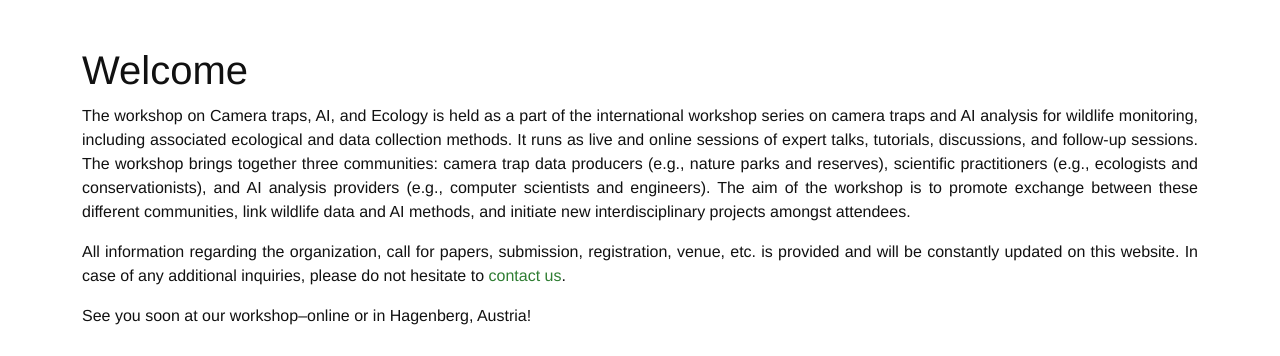
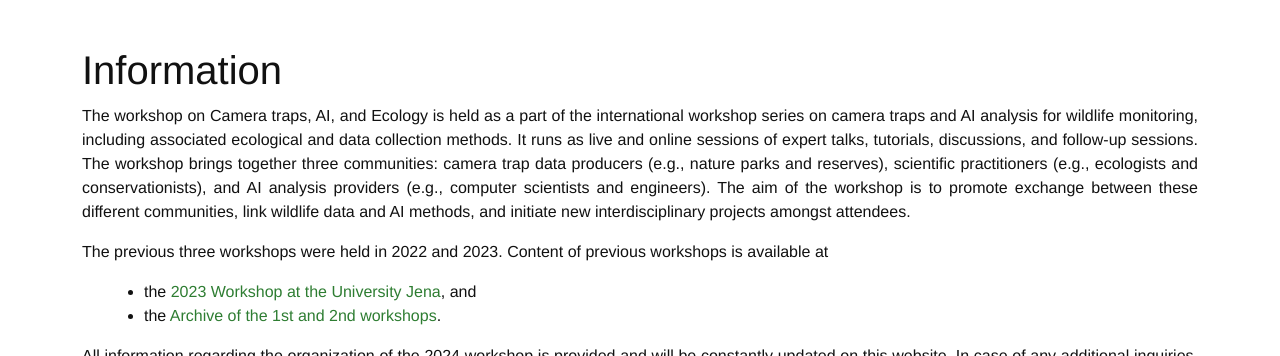
Before and after one commit to CamTrap2024/camtrap2024.github.io, a Jekyll site: the page built from index.markdown, in a window 1280 px wide and 900 px high, cut to the strip 544-900 px from the top of the window. Built offline with Jekyll 4.4.1, drawn with Linux system fonts in a browser that asks for light colours; some web fonts are replaced; comment, search, counter and statistics services are not loaded; some of the changed text lies outside the part shown.

Commit message:
fixing styling issue. minor text updates

```diff
--- a/_sass/custom/_nav.scss
+++ b/_sass/custom/_nav.scss
@@ -56,12 +56,12 @@
       float:right !important;
     }
 
-   #logo{
+   #logo svg{
       position: relative;
       // bottom: 5px;
       // left: 15px;
       display:inline-block;
-      // height:60px;
+      height:60px;
     }
 
     .nav-home-brand #logo g,
@@ -72,7 +72,7 @@
       transition: opacity 200ms ease-in;
     }
 
-    .nav-home-brand loo>path {
+    .nav-home-brand #logo>path {
       opacity: 0.75;
     }
 
--- a/_sass/header/_header.scss
+++ b/_sass/header/_header.scss
@@ -13,6 +13,7 @@
       padding: 120px 0 60px 0;
       position: absolute;
       background-color: $brand-primary;
+      margin: 0px;
    }
 
    .animation-container {
--- a/index.markdown
+++ b/index.markdown
@@ -7,21 +7,24 @@
 
 <section class="background-light pad" id="welcome">
     <div class="container text-justify">
-        <h1>Welcome</h1>
         <div class="row">
             <div class="col-lg-12 col-md-12">
+                <h1>Information</h1>
                 <p class="text-justify">
                     The workshop on Camera traps, AI, and Ecology is held as a part of the international workshop series on camera traps and AI analysis for wildlife monitoring, including associated ecological and data collection methods. It runs as live and online sessions of expert talks, tutorials, discussions, and follow-up sessions. The workshop brings together three communities: camera trap data producers (e.g., nature parks and reserves), scientific practitioners (e.g., ecologists and conservationists), and AI analysis providers (e.g., computer scientists and engineers). The aim of the workshop is to promote exchange between these different communities, link wildlife data and AI methods, and initiate new interdisciplinary projects amongst attendees.
                 </p>
                 <p>
-                    All information regarding the organization, call for papers, submission, registration, venue, etc. is provided and will be constantly updated on this website. In case of any additional inquiries, please do not hesitate to <a href="#contact">contact us</a>.
+                The previous three workshops were held in 2022 and 2023. Content of previous workshops is available at
+                <ul>
+                    <li>the <a href="https://inf-cv.uni-jena.de/camtrap-ws/">2023 Workshop at the University Jena</a>, and </li>
+                    <li>the <a href="https://camtrapai.github.io/indexold.html">Archive of the 1st and 2nd workshops</a>.</li>
+                </ul>
                 </p>
-                <p>See you soon at our workshop&ndash;online or in Hagenberg, Austria!</p>
+                <p>
+                    All information regarding the organization of the 2024 workshop is provided and will be constantly updated on this website. In case of any additional inquiries, please do not hesitate to <a href="#contact">contact us</a>.
+                </p>
                 <br/>
-                <p>
-                    <em>David Schedl & Christoph Praschl</em><br/>
-                    <em>Local Organization Team</em>
-                </p>
+                <p>See you soon at our workshop &ndash; online or in Hagenberg, Austria!</p>
             </div>
         </div>
     </div>
```
Also changed, not shown: README.md.
